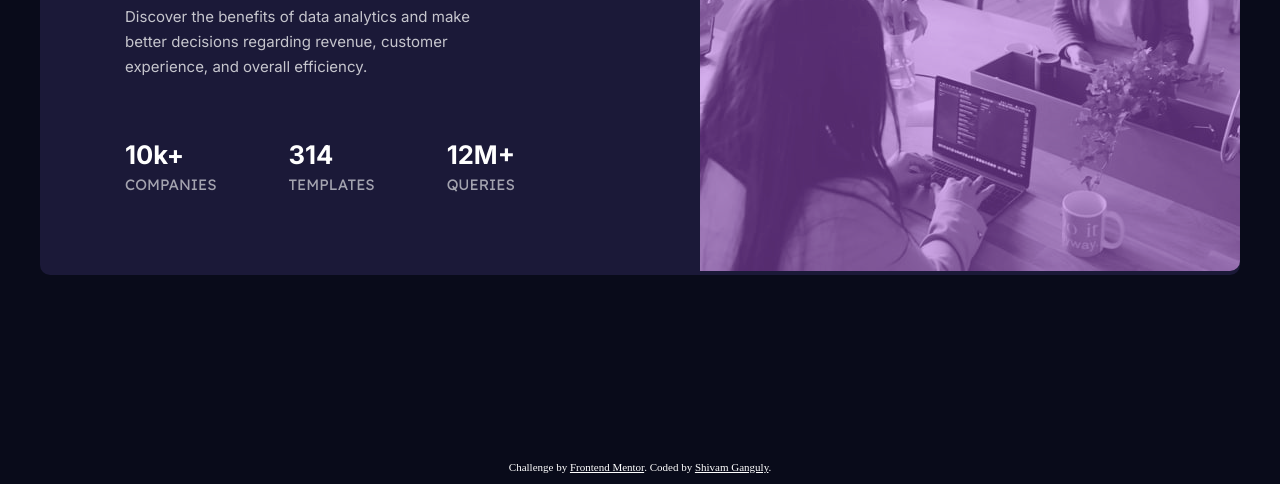
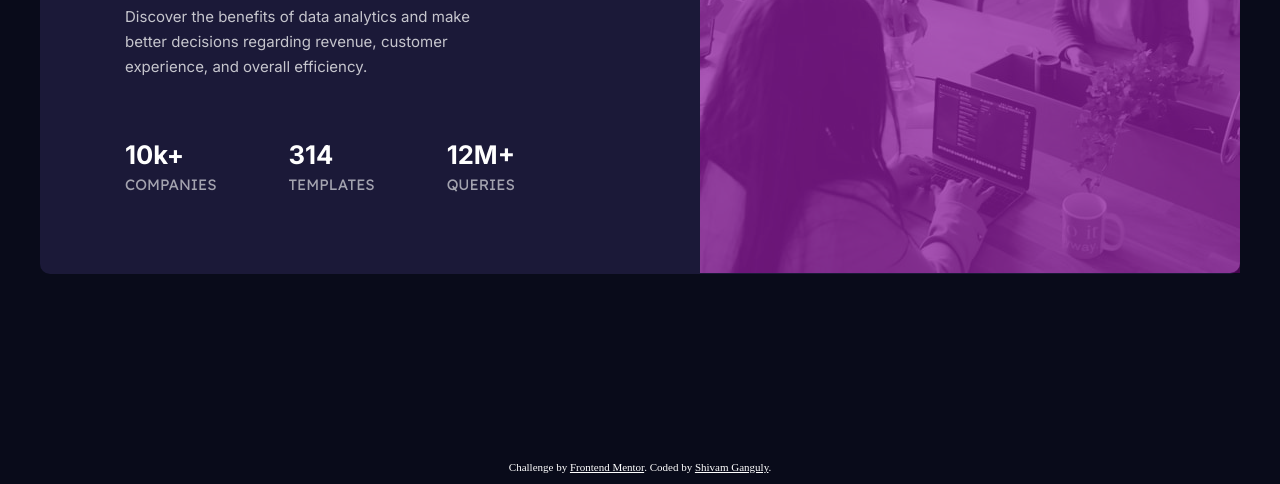
Before and after one commit to MonarchRyuzaki/Stat-Preview-Card-Component, a plain HTML site: page index.html in a window 1280 px wide. Shown: the part 358-842 px from the top of the page. Drawn offline with Linux system fonts and the light colour scheme.

Commit message:
Fixed Image Color and Bug Fix

```diff
--- a/styles.css
+++ b/styles.css
@@ -37,8 +37,20 @@ main{
     margin-left: 85px;
 }
 
+.image {
+    position: relative;
+}
+
+.image::before {
+    content: '';
+    position: absolute;
+    inset: 0;
+    background-color: purple;
+    opacity: 0.5;
+}
 
 img{
+    display: block;
     max-width: 100%;
     border-top-right-radius: 10px;
     border-bottom-right-radius: 10px;
```
